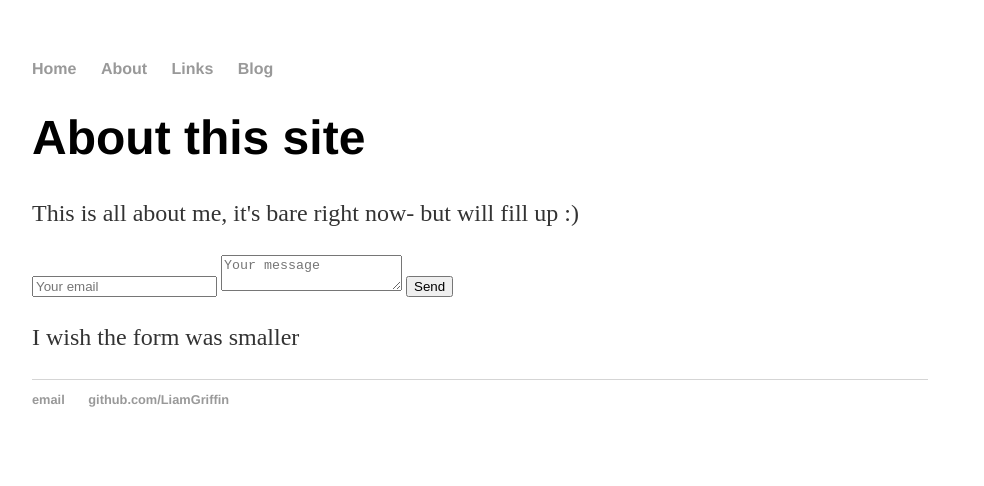
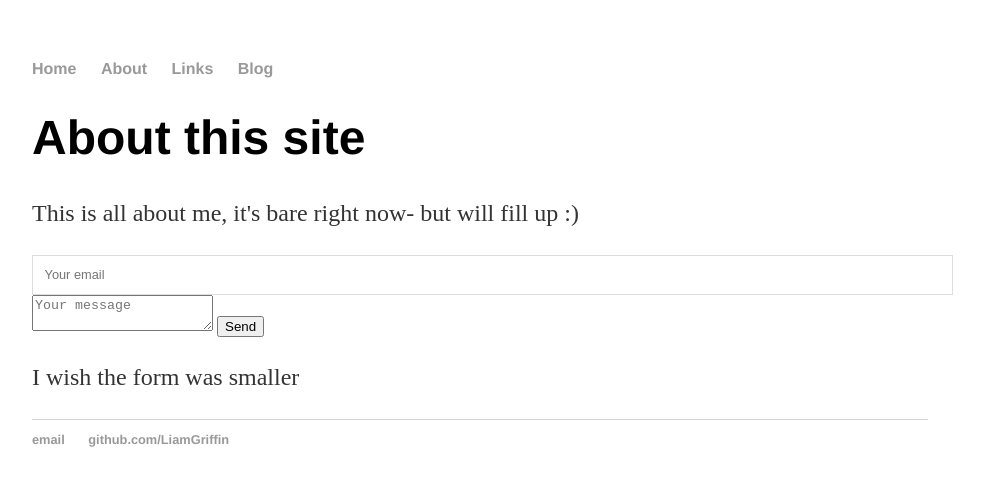
Before and after one commit to liamgriffintest/liamgriffintest.github.io, a Jekyll site: the page built from about/index.html, in a window 1280 px wide. Shown: the top 486 px of the page, without its empty margins (160-1144 px from the left). Built offline with Jekyll 4.4.1, drawn with Linux system fonts in a browser that asks for light colours.

Commit message:
Update index.html
styling form

```diff
--- a/about/index.html
+++ b/about/index.html
@@ -15,29 +15,14 @@ title: About this site
 <p> I wish the form was smaller </p>
 
 <style>
-form.wj-contact input[type="text"], form.wj-contact textarea[type="text"] {
-    width: 100%;
-    vertical-align: middle;
-    margin-top: 0.25em;
-    margin-bottom: 0.5em;
-    padding: 0.75em;
-    font-family: monospace, sans-serif;
-    font-weight: lighter;
-    border-style: solid;
-    border-color: #444;
-    outline-color: #2e83e6;
-    border-width: 1px;
-    border-radius: 3px;
-    transition: box-shadow .2s ease;
-}
-form.wj-contact input[type="submit"] {
-    outline: none;
-    color: white;
-    background-color: #2e83e6;
-    border-radius: 3px;
-    padding: 0.5em;
-    margin: 0.25em 0 0 0;
-    border: 1px solid transparent;
-    height: auto;
-}
+
+input {
+font-size: 0.8em;
+font-family: 'proxima-nova-soft', sans-serif;
+border: 1px solid #ddd;
+background: #fff;
+padding: 0.9em;
+transition: all 0.3s ease-in-out;
+width: 100%;
+	}
 </style>
```
